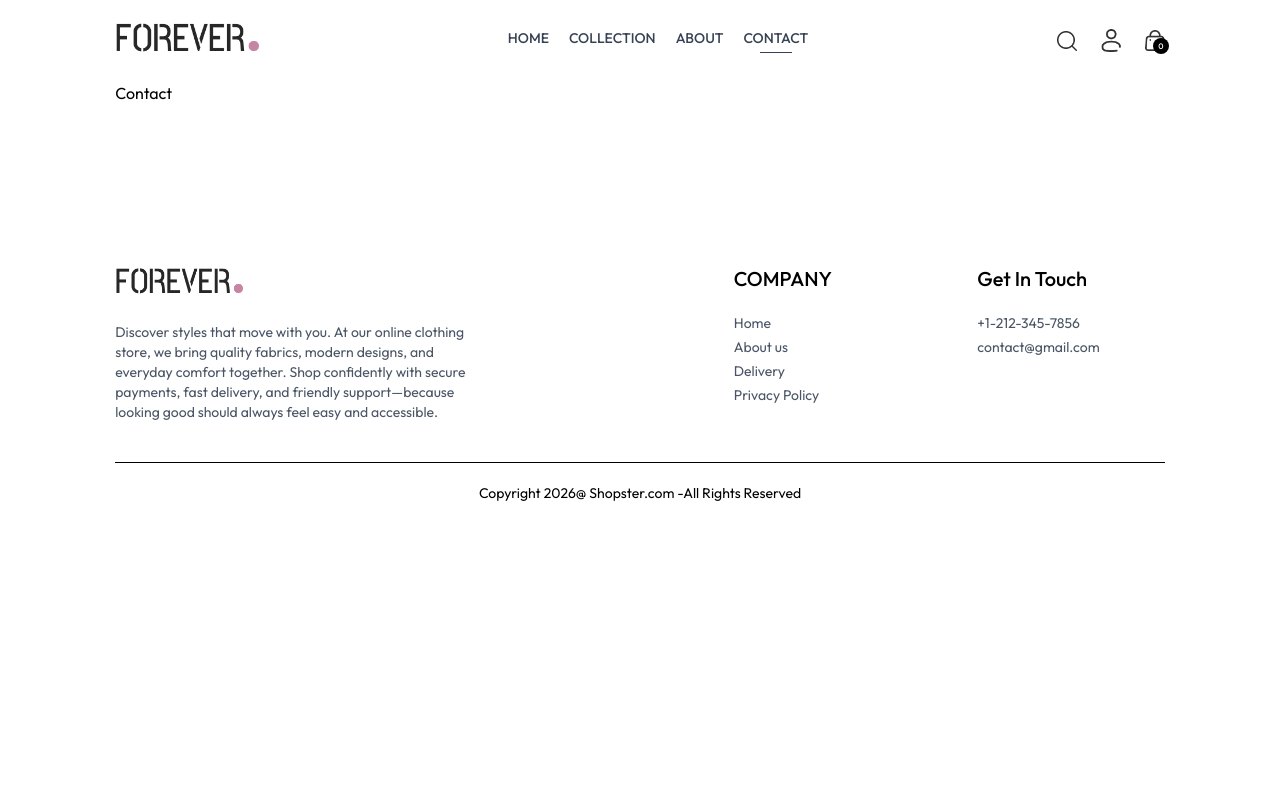
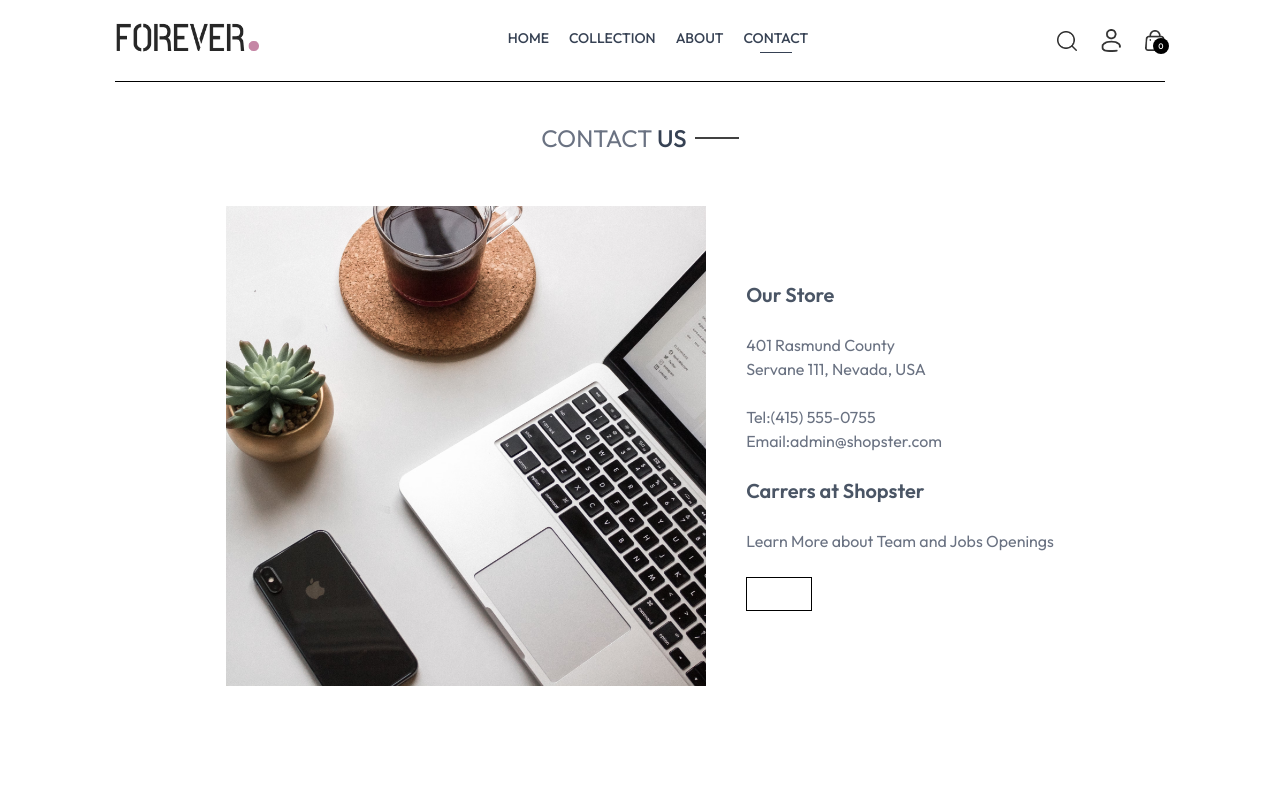
Before and after one commit to ZEK-XCPY/Online-Cloth-Store, a React (Vite) app in the folder frontend/: page /contact in a window 1280 px wide. Shown: the top 800 px of the page. Built offline with nearby package versions, Linux system fonts and the light colour scheme.

Commit message:
Add Contact page

```diff
--- a/frontend/src/pages/Contact.jsx
+++ b/frontend/src/pages/Contact.jsx
@@ -1,8 +1,27 @@
 import React from 'react'
+import Title from '../components/Title'
+import { assets } from '../assets/assets'
+import NewsletterBox from '../components/NewsletterBox'
 
 const Contact = () => {
   return (
-    <div>Contact</div>
+    <div>
+      <div className='text-center text-2xl pt-10 border-t'>
+        <Title text1={'CONTACT'} text2={'US'}/>
+      </div>
+      <div className='my-10 flex flex-col justify-center md:flex-row gap-10 mb-28'>
+        <img className='w-full md:max-w-120' src={assets.contact_img} alt="" />
+        <div className='flex flex-col justify-center items-start gap-6'>
+            <p className='font-semibold text-xl text-gray-600'>Our Store</p>
+            <p className='text-gray-500'>401 Rasmund County <br /> Servane 111, Nevada, USA</p>
+            <p className='text-gray-500'>Tel:(415) 555-0755 <br /> Email:admin@shopster.com</p>
+            <p className='font-semibold text-xl text-gray-600'>Carrers at Shopster</p>
+            <p className='text-gray-500'>Learn More about Team and Jobs Openings</p>
+            <button className='border border-black px-8 py-4 text-sm hover:bg-black hover:text-white transition-all duration-500'></button>
+        </div>
+      </div>
+      <NewsletterBox/>
+    </div>
   )
 }
 
```
